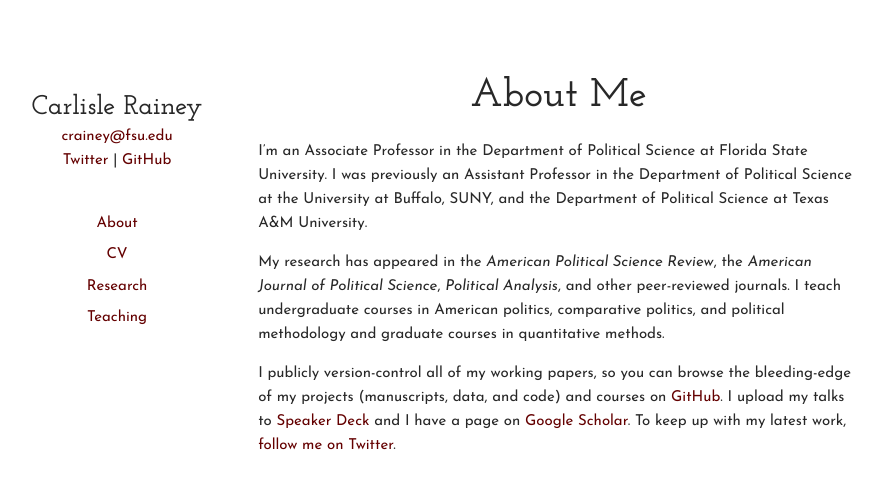
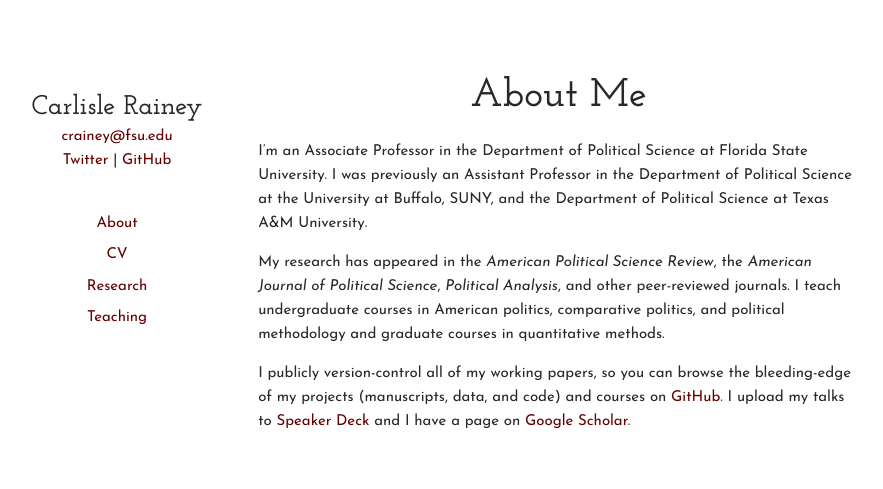
Before and after one commit to carlislerainey/carlislerainey.github.io, a Jekyll site: the page built from index.md, in a window 1280 px wide. Shown: the top 489 px of the page, without its empty margins (204-1087 px from the left). Built offline with Jekyll 4.4.1, drawn with Linux system fonts in a browser that asks for light colours.

Commit message:
Remove Twitter

```diff
--- a/index.md
+++ b/index.md
@@ -10,4 +10,4 @@
 
 My research has appeared in the *American Political Science Review*, the *American Journal of Political Science*, *Political Analysis*, and other peer-reviewed journals. I teach undergraduate courses in American politics, comparative politics, and political methodology and graduate courses in quantitative methods.
 
-I publicly version-control all of my working papers, so you can browse the bleeding-edge of my projects (manuscripts, data, and code) and courses on [GitHub](https://github.com/carlislerainey). I upload my talks to [Speaker Deck](https://speakerdeck.com/carlislerainey) and I have a page on [Google Scholar](https://scholar.google.com/citations?user=otXLf3wAAAAJ&hl=en). To keep up with my latest work, [follow me on Twitter](https://twitter.com/carlislerainey).
+I publicly version-control all of my working papers, so you can browse the bleeding-edge of my projects (manuscripts, data, and code) and courses on [GitHub](https://github.com/carlislerainey). I upload my talks to [Speaker Deck](https://speakerdeck.com/carlislerainey) and I have a page on [Google Scholar](https://scholar.google.com/citations?user=otXLf3wAAAAJ&hl=en).
```
